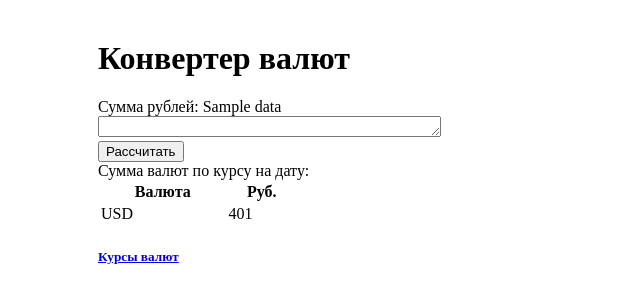
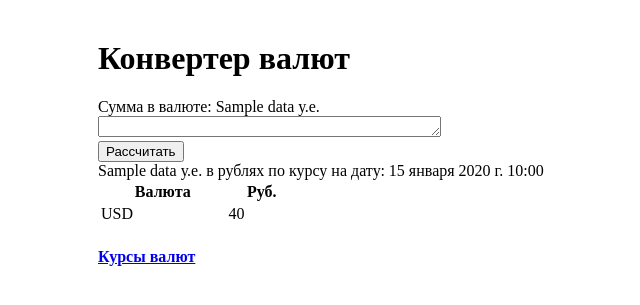
Before and after one commit to vasevyp/drf_currency_converter, a Django app: template main/templates/index.html in a window 1280 px wide. Shown: the top 305 px of the page, without its empty margins (166-806 px from the left). Run offline with Django 4.2, Linux system fonts and the light colour scheme; the template is opened without the code that fills it: most values are stand-ins (such as "Sample title", 1, 10 or a date in 2020); data that the repository does not hold is empty; parts of the project's set-up code (start-up, migrations or seed data) failed here and were passed over.

Commit message:
first commit

```diff
--- a/main/templates/form.html
+++ b/main/templates/form.html
@@ -1,3 +1,6 @@
-<h1>New page</h1>
-
-{{ data }}
+<form action="{% url 'currency_volume' %}">
+    {% csrf_token %}
+    <textarea name="fulltextarea" cols=40 rows=1></textarea>
+    <br />
+    <input type="submit" value="Рассчитать" />
+</form>
--- a/main/templates/index.html
+++ b/main/templates/index.html
@@ -15,13 +15,10 @@
         <div><a href="api/currency-rate">API</a></div>
         {% endif %}
 
-
-
-
         <h1>Конвертер валют</h1>
         {% if not currency_volume %}
 
-        <h5>Курс обмена на дату: {{date_rate}}</h5>
+        <h4>Курс обмена на дату: {{date_rate}}</h4>
 
         <table width="200 px">
             <th>Валюта</th>
@@ -38,15 +35,10 @@
         </table>
         {% endif %}
         <div>
-            Сумма рублей: {{data}}
-            <form action="{% url 'currency_volume' %}">
-                {% csrf_token %}
-                <textarea name="fulltextarea" cols=40 rows=1></textarea>
-                <br />
-                <input type="submit" value="Рассчитать" />
-            </form>
+            Сумма в валюте: {{data}} у.е.
+            {% include 'form.html' %}
             {% if currency_volume %}
-            Сумма валют по курсу на дату:
+            {{data}} у.е. в рублях по курсу на дату: {{date_rate}}
             <table width="200 px">
                 <th>Валюта</th>
                 <th>Руб.</th>
@@ -54,21 +46,19 @@
                 {% if i.currency != 'RUB' %}
                 <tr>
                     <td>{{i.currency}}</td>
-                    <td> {% widthratio i.rate 1 data %}1
+                    <td> {% widthratio i.rate 1 data %}
                     </td>
                 </tr>
                 {% endif %}
                 {% endfor %}
             </table>
-            <h5><a href="{% url 'current_list' %}">Курсы валют</a></h5>
+            <h4><a href="{% url 'current_list' %}">Курсы валют</a></h4>
 
             {% endif %}
         </div>
 
     </div>
 
-
-
 </body>
 
 </html>
--- a/main/urls.py
+++ b/main/urls.py
@@ -5,5 +5,5 @@ from . import views
 # Additionally, we include login URLs for the browsable API.
 urlpatterns = [
     path('', views.CurrencyListView.as_view(), name='current_list'),
-    path('form/', views.currency_volume, name='currency_volume')
+    path('convert/', views.currency_volume, name='currency_volume')
 ]
```
Also changed, not shown: main/views.py (+9 -6 lines), README.md (added), db.sqlite3, 1 other file.
